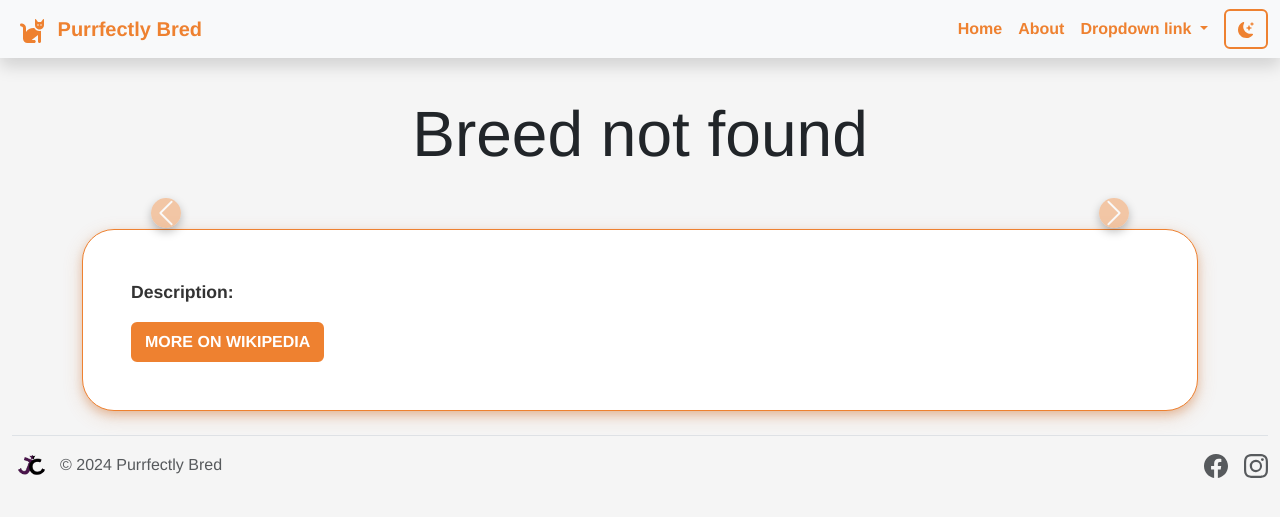
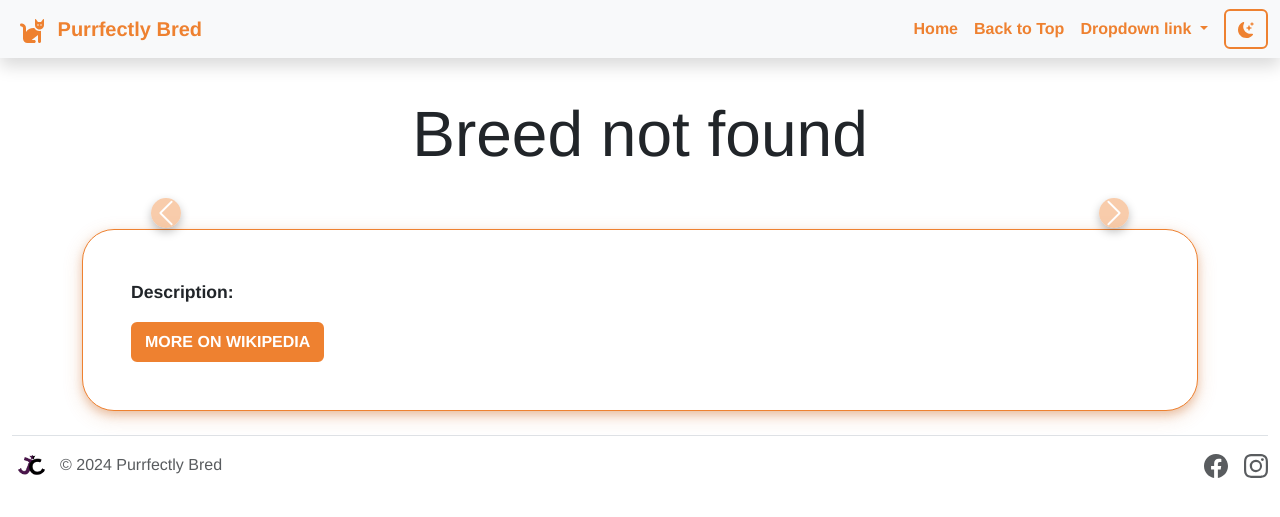
Before and after one commit to Jomscasti/Jomscasti.github.io, a PHP site: page /project4/view.html in a window 1280 px wide. Shown: the top 517 px of the page. Run offline with PHP 8.4, Linux system fonts and the light colour scheme.

Commit message:
view update

```diff
--- a/index.html
+++ b/index.html
@@ -110,7 +110,7 @@
             <i class="bi bi-folder"></i> Project 3
         </a>
         <a href="project4/project4.html" class="btn btn-portfolio" data-bs-toggle="tooltip" data-bs-placement="top"
-            title="Description for Project 4">
+            title="Purrfectly Bred">
             <i class="bi bi-folder"></i> Project 4
         </a>
     </div>
--- a/project4/list.html
+++ b/project4/list.html
@@ -9,6 +9,9 @@
         integrity="sha384-QWTKZyjpPEjISv5WaRU9OFeRpok6YctnYmDr5pNlyT2bRjXh0JMhjY6hW+ALEwIH" crossorigin="anonymous">
     <link rel="stylesheet" href="https://cdnjs.cloudflare.com/ajax/libs/animate.css/4.1.1/animate.min.css" />
     <link rel="stylesheet" href="style.css">
+    <link rel="icon"
+        href="https://encrypted-tbn0.gstatic.com/images?q=tbn:ANd9GcSV3pl04FKpjOquOaBG6QbrGR9yvjzYXRftgPgkNrUmzsdUXXL7OwDRLn3lwmJX9VHlRhg&usqp=CAU">
+
 </head>
 
 <style>
--- a/project4/view.css
+++ b/project4/view.css
@@ -1,3 +1,7 @@
+[data-bs-theme="dark"] {
+    background-color: black;
+}
+
     .breedType {
         width: fit-content;
     }
@@ -9,7 +13,6 @@
     }
 
     body {
-        background-color: #f5f5f5;
         font-family: 'Helvetica', sans-serif;
         line-height: 1.6;
         margin: 0;
@@ -70,12 +73,7 @@
     }
 
     .card b {
-        color: #333;
         font-size: 1.1em;
-    }
-
-    .card #description {
-        color: #555;
     }
 
     .btn-primary {
--- a/project4/view.html
+++ b/project4/view.html
@@ -8,6 +8,9 @@
     <link href="https://cdn.jsdelivr.net/npm/bootstrap@5.3.3/dist/css/bootstrap.min.css" rel="stylesheet"
         integrity="sha384-QWTKZyjpPEjISv5WaRU9OFeRpok6YctnYmDr5pNlyT2bRjXh0JMhjY6hW+ALEwIH" crossorigin="anonymous">
     <link rel="stylesheet" href="view.css">
+    <link rel="icon"
+        href="https://encrypted-tbn0.gstatic.com/images?q=tbn:ANd9GcSV3pl04FKpjOquOaBG6QbrGR9yvjzYXRftgPgkNrUmzsdUXXL7OwDRLn3lwmJX9VHlRhg&usqp=CAU">
+
 </head>
 
 <body id="body" data-bs-theme="light">
@@ -29,10 +32,10 @@
             <div class="collapse navbar-collapse" id="navbarNav">
                 <ul class="navbar-nav ms-auto" style="font-family: 'Helvetica'">
                     <li class="nav-item">
-                        <a class="nav-link active" aria-current="page" href="#">Home</a>
+                        <a class="nav-link active" aria-current="page" href="project4.html">Home</a>
                     </li>
                     <li class="nav-item">
-                        <a class="nav-link active" href="#about">About</a>
+                        <a class="nav-link active" href="#">Back to Top</a>
                     </li>
                     <li class="nav-item dropdown">
                         <a class="nav-link dropdown-toggle" href="#" role="button" data-bs-toggle="dropdown"
@@ -101,7 +104,7 @@
         </div>
     </div>
 
-    <div class="container-fluid" id="socials">
+    <div class="container-fluid" id="#socials">
         <footer class="d-flex flex-wrap justify-content-between align-items-center py-3 my-4 border-top">
             <div class="col-md-4 d-flex align-items-center">
                 <a href="https://jomscasti.github.io/"
@@ -169,6 +172,13 @@
         } else {
             breedName.textContent = "Breed not found";
         }
+
+        var colorMode = "light";
+        function changeMode() {
+            var bodyElement = document.getElementById("body");
+            colorMode = colorMode == "dark" ? "light" : "dark";
+            bodyElement.setAttribute("data-bs-theme", colorMode);
+        }
     </script>
 </body>
 
```
Also changed, not shown: project4/project4.html (+11 -9 lines).
